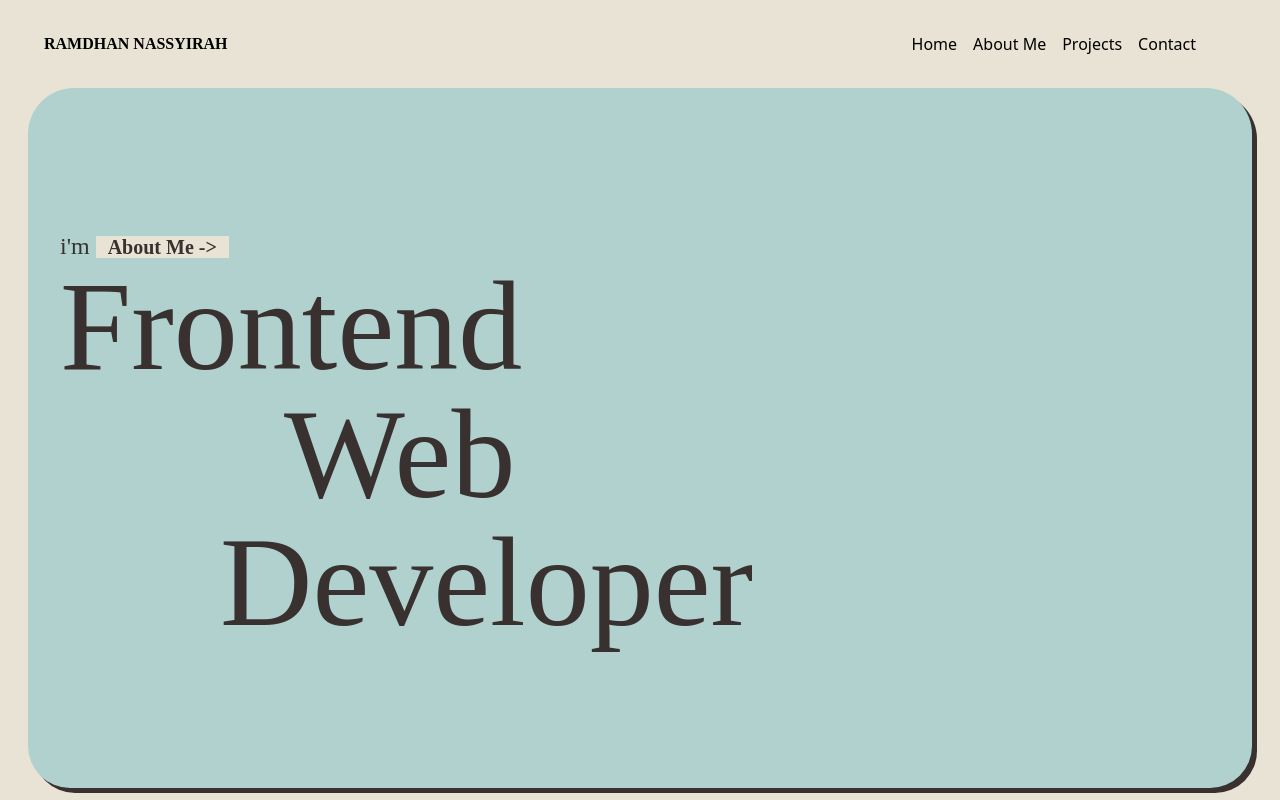
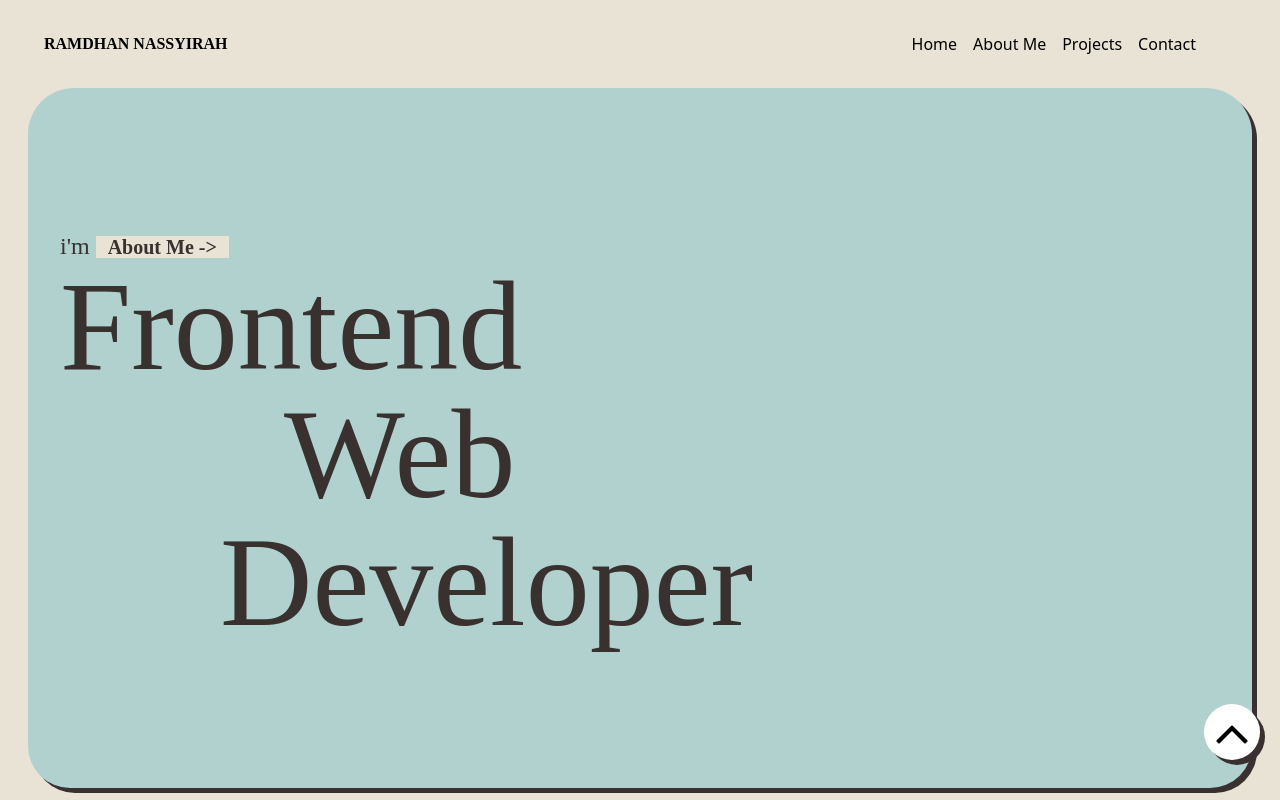
Before and after one commit to ramdhannassyirah/PortfolioV2.0, a Nuxt app: page / in a window 1280 px wide. Shown: the top 800 px of the page. Built offline with nearby package versions, Linux system fonts and the light colour scheme; a web font is replaced by a local one.

Commit message:
Update index.vue
Button update

```diff
--- a/pages/index.vue
+++ b/pages/index.vue
@@ -4,6 +4,6 @@
     <aboutWeb />
     <projectsWeb />
     <contactWeb />
-    <buttonBar class="block md:hidden lg:hidden" />
+    <buttonBar />
   </main>
 </template>
```
